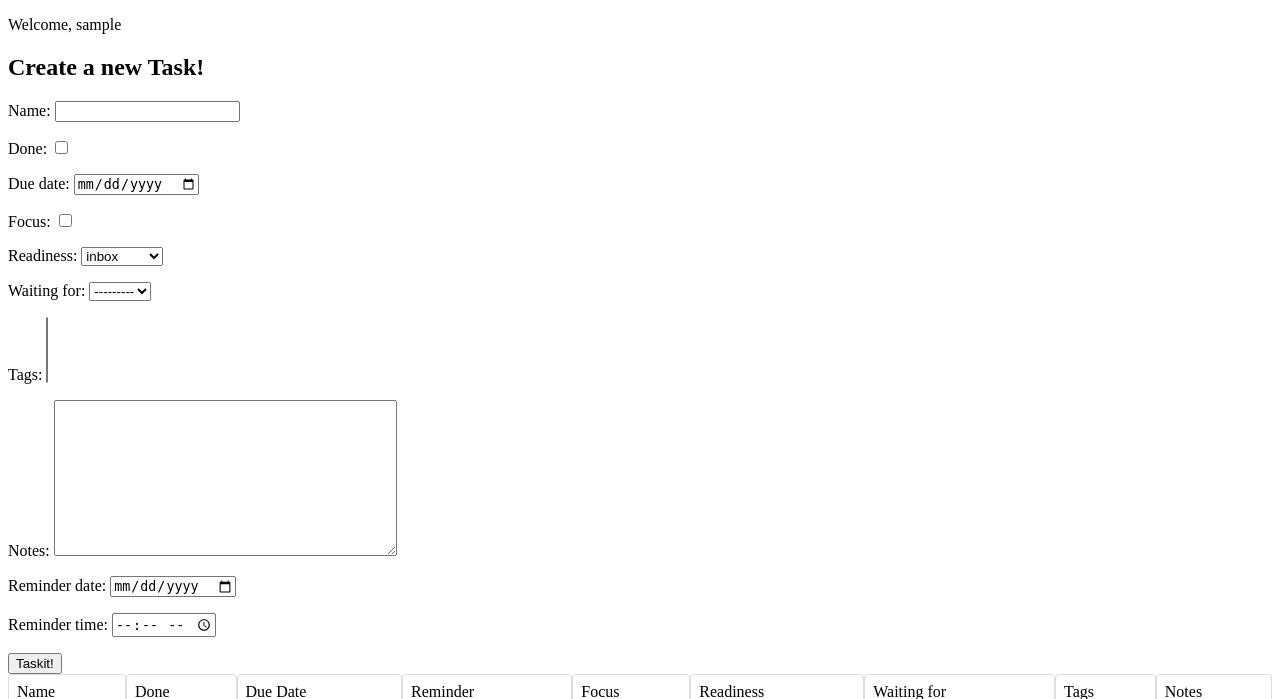
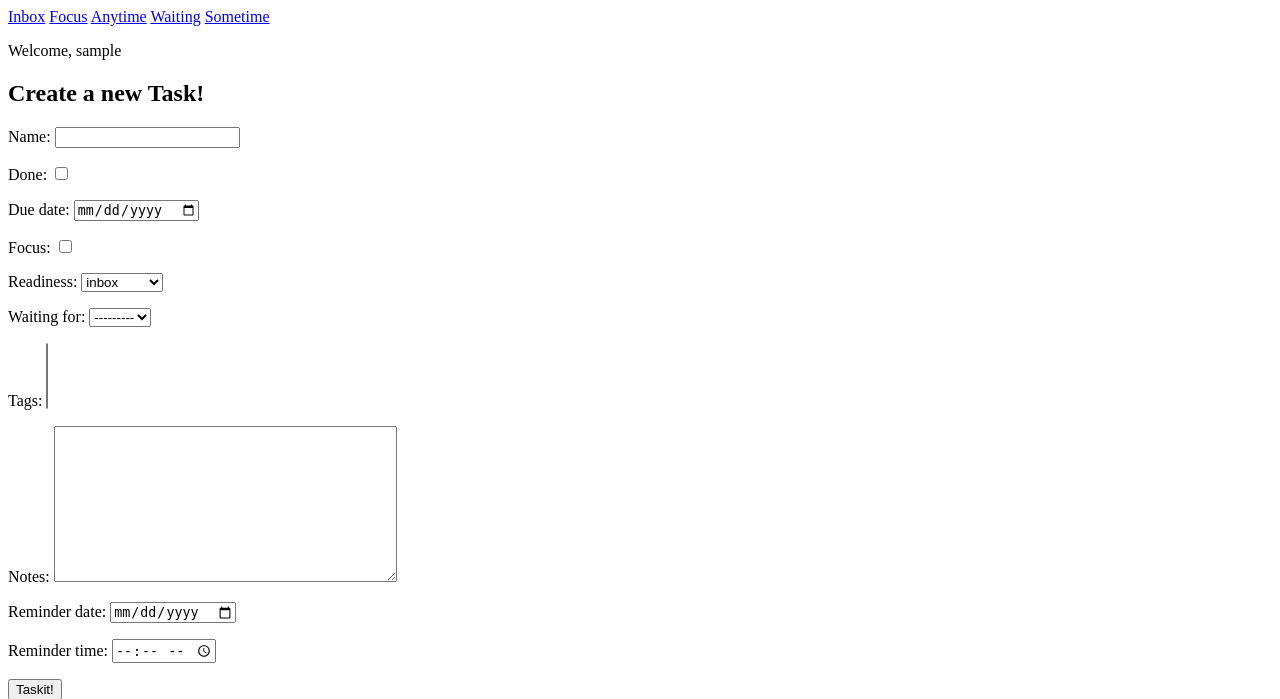
Before and after one commit to ppbrasil/GTD, a Django app: page /create_task/ in a window 1280 px wide. Shown: the top 699 px of the page. Run offline with Django 4.2, Linux system fonts and the light colour scheme; the visitor is signed in with stand-in values (Sample User, id 1); data that the repository does not hold is empty.

Commit message:
Creates main navegation

```diff
--- a/GTD/templates/base.html
+++ b/GTD/templates/base.html
@@ -1,7 +1,7 @@
 <!DOCTYPE html>
 <html>
+
 <head>
-
     {% block head %}
     {% endblock %}
 
@@ -13,6 +13,7 @@
 </head>
 
 <body>
+
     <header>
         {% block header %}
         {% endblock %}
@@ -29,5 +30,7 @@
         {% block footer %}
         {% endblock %}
     </footer>
+
 </body>
+
 </html>
--- a/GTD/templates/dashboard.html
+++ b/GTD/templates/dashboard.html
@@ -5,6 +5,15 @@
     {% load static %}
     <link rel="stylesheet" type="text/css" href="{% static 'table.css' %}">
 
+{% endblock %}
+
+{% block nav %}
+    <a href={% url 'readiness_filter' 'inbox' %}>Inbox</a>
+    <a href="{% url 'focus_filter' %}">Focus</a>
+
+    <a href="{% url 'readiness_filter' 'anytime' %}">Anytime</a>
+    <a href="{% url 'readiness_filter' 'waiting' %}">Waiting</a>
+    <a href="{% url 'readiness_filter' 'sometime' %}">Sometime</a>
 {% endblock %}
 
 {% block main %}
--- a/GTD/urls.py
+++ b/GTD/urls.py
@@ -16,7 +16,7 @@
 from django.contrib import admin
 from django.urls import path
 from accounts.views import register_user, login_user, logout_user
-from tasks.views import list_task, create_task, filtered_list_task
+from tasks.views import list_task, create_task, filtered_list_task, readiness_filter, focus_filter
 from .views import dashboard
 
 
@@ -27,6 +27,8 @@
     path('logout/', logout_user, name='logout'),
     path('list/', list_task, name='list_task'),
     path('filtered_list/', filtered_list_task, name='filtered_list_task'),
+    path('readiness_filter/<str:filter>/', readiness_filter, name='readiness_filter'),
+    path('focus_filter/', focus_filter, name='focus_filter'),
     path('create_task/', create_task, name='create_task'),
     path('', dashboard, name='dashboard'),
 ]
--- a/tasks/views.py
+++ b/tasks/views.py
@@ -52,6 +52,21 @@
     else:
         return render(request, 'filtered_list_task.html', {'user': request.user, 'form': form})
 
+# filtered Inbox
+@login_required
+def readiness_filter(request, filter):
+    filtered_tasks = Task.objects.filter(readiness=filter)
+    form = TaskCreationForm(initial={'user':request.user})
+    return render(request, 'dashboard.html', {'tasks': filtered_tasks, 'form':form})
+
+# filtered Focus
+@login_required
+def focus_filter(request):
+    filtered_tasks = Task.objects.filter(focus=True)
+    form = TaskCreationForm(initial={'user':request.user})
+    return render(request, 'dashboard.html', {'tasks': filtered_tasks, 'form':form})
+
+
 '''
 @login_required
 def task_detail(request, pk):
```
